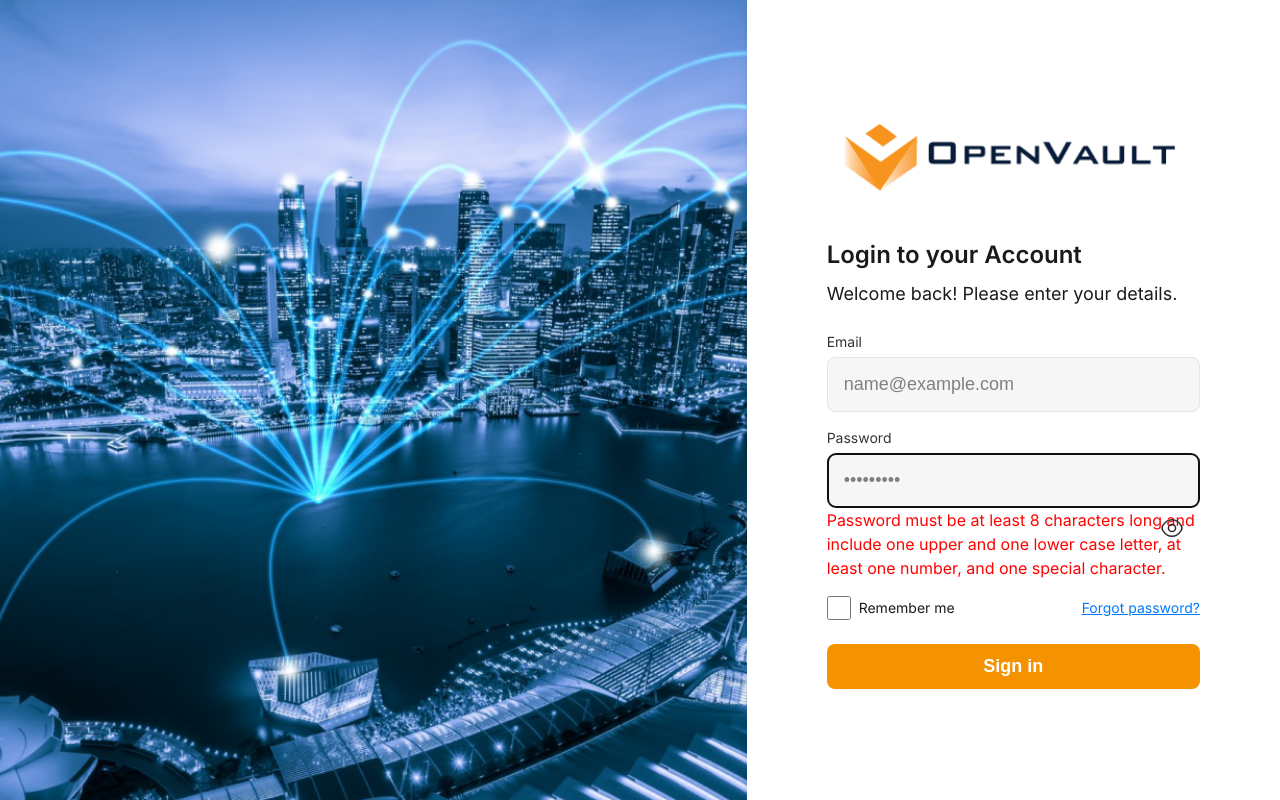
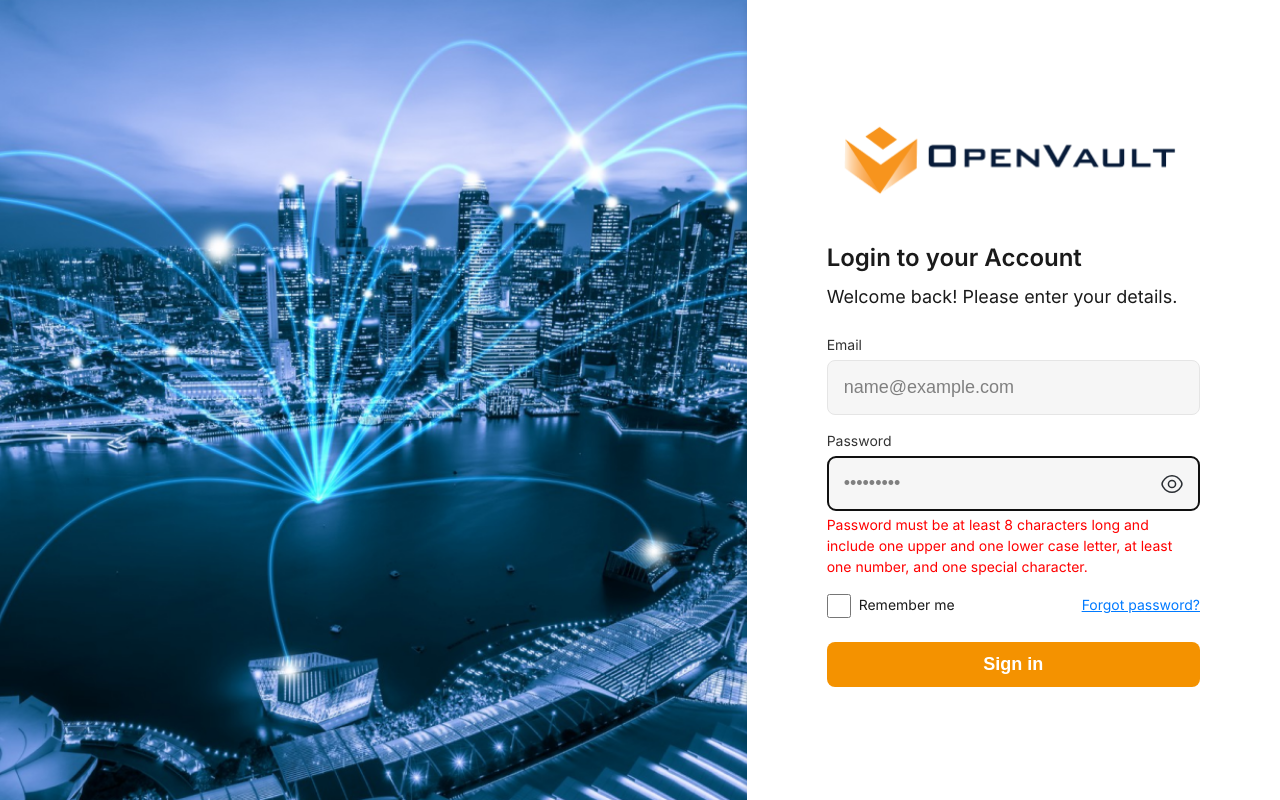
Before and after one commit to NishantPatelKsolves/open-vault, a React (Vite) app: page / in a window 1280 px wide. Both pictures are taken after typing "name@example.com", "Sample123" into the empty fields and a click on the button "Sign in". Built offline with nearby package versions, Linux system fonts and the light colour scheme.

Commit message:
fix icon position and refactor schema validation

```diff
--- a/src/components/shared/formFields/PasswordField.jsx
+++ b/src/components/shared/formFields/PasswordField.jsx
@@ -22,11 +22,21 @@ const Input = styled.input`
 
 const ToggleIcon = styled.div`
   position: absolute;
-  top: 68%;
+  top: 58%;
   right: 1rem;
   transform: translateY(-50%);
   cursor: pointer;
   color: #808080;
+`;
+
+const InputWrapper = styled.div`
+  position: relative;
+`;
+
+const ErrorMessage = styled.p`
+  color: red;
+  font-size: 0.875rem;
+  margin-top: 0.25rem;
 `;
 const PasswordField = ({
   name,
@@ -56,6 +66,7 @@ const PasswordField = ({
   return (
     <>
       <PasswordLabel>{label}</PasswordLabel>
+      <InputWrapper>
         <Input
           type={showPassword ? "text" : "password"}
           placeholder={placeholder}
@@ -66,7 +77,9 @@ const PasswordField = ({
         <ToggleIcon onClick={togglePasswordVisibility}>
           {showPassword ? <SlashEye /> : <OpenEye />}
         </ToggleIcon>
-      {errors[name] && <p style={{ color: "red" }}>{errors[name]?.message}</p>}
+      </InputWrapper>
+
+      {errors[name] && <ErrorMessage>{errors[name]?.message}</ErrorMessage>}
     </>
   );
 };
--- a/src/pages/Login.jsx
+++ b/src/pages/Login.jsx
@@ -1,12 +1,13 @@
 // import { useState } from "react";
 import styled from "styled-components";
 import { useForm } from "react-hook-form";
-import * as yup from "yup";
 import { yupResolver } from "@hookform/resolvers/yup";
 // import { FaEye, FaEyeSlash } from "react-icons/fa"; // Icon imports
 import { toast } from "react-toastify";
 import InputField from "../components/shared/formFields/InputField";
 import PasswordField from "../components/shared/formFields/PasswordField";
+
+import userLoginSchema from "../utils/UserLoginSchema";
 
 const Container = styled.div`
   display: flex;
@@ -107,37 +108,26 @@ const SubmitButton = styled.button`
   border-radius: 0.5rem;
 `;
 
-const schema = yup.object().shape({
-  email: yup
-    .string()
-    .required("Email is required")
-    .matches(
-      /^[\w.%+-]+@[\w.-]+\.[a-zA-Z]{2,}$/,
-      "Enter a valid email address"
-    ),
-  password: yup
-    .string()
-    .required("Password is required")
-    .matches(
-      /^(?=.*[a-z])(?=.*[A-Z])(?=.*\d)(?=.*[@.#$!%*?&])[A-Za-z\d@.#$!%*?&]{8,15}$/,
-      "Password must be at least 8 characters long and include one upper and one lower case letter, at least one number, and one special character."
-    ),
-});
-
 const Login = () => {
   const {
     register,
     handleSubmit,
+    reset,
     formState: { errors },
   } = useForm({
-    resolver: yupResolver(schema),
+    resolver: yupResolver(userLoginSchema),
   });
 
-  console.log("Rendered");
+  // console.log("Rendered");
 
   const onSubmit = (data) => {
     console.log("Form Data:", data.email, data.password);
     toast.success("Logged in successfully");
+    //clear fields after successful logins
+    reset({
+      email: "",
+      password: "",
+    });
   };
 
   return (
--- /dev/null
+++ b/src/utils/userLoginSchema.js
@@ -0,0 +1,20 @@
+import * as yup from "yup";
+
+const userLoginSchema = yup.object().shape({
+  email: yup
+    .string()
+    .required("Email is required")
+    .matches(
+      /^[\w.%+-]+@[\w.-]+\.[a-zA-Z]{2,}$/,
+      "Enter a valid email address"
+    ),
+  password: yup
+    .string()
+    .required("Password is required")
+    .matches(
+      /^(?=.*[a-z])(?=.*[A-Z])(?=.*\d)(?=.*[@.#$!%*?&])[A-Za-z\d@.#$!%*?&]{8,15}$/,
+      "Password must be at least 8 characters long and include one upper and one lower case letter, at least one number, and one special character."
+    ),
+});
+
+export default userLoginSchema;
```
Lines whose indentation alone changed are shown as unchanged.
